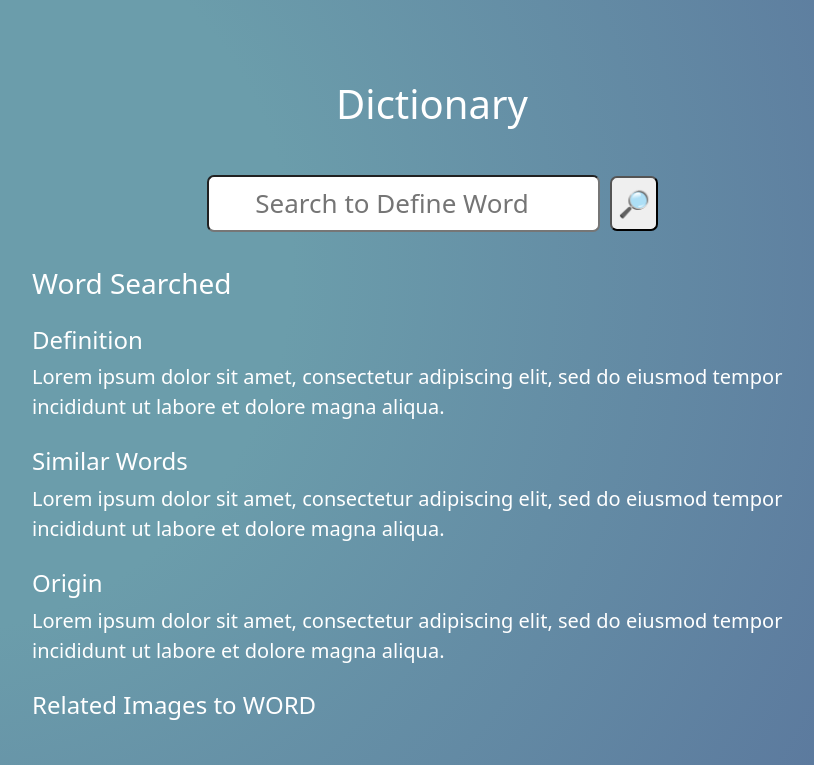
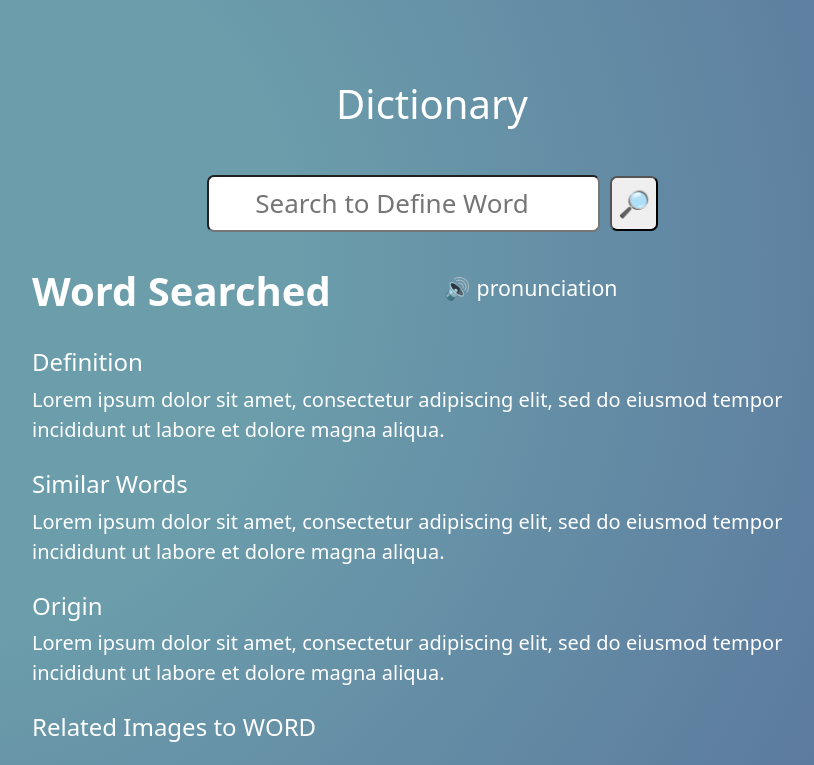
Before and after one commit to SueL28/react-basic-dictionary, a React (Create React App) app: page / in a window 1280 px wide. Shown: the top 765 px of the page, without its empty margins (208-1022 px from the left). Built offline with nearby package versions, Linux system fonts and the light colour scheme.

Commit message:
Added pronunciation beside word

```diff
--- a/src/SearchResponse.css
+++ b/src/SearchResponse.css
@@ -4,6 +4,15 @@
     text-align: left;
     max-width: 800px;
     margin-top: 35px;
+}
+
+.Search-Response .word{
+    font-size: 30pt;
+    font-weight: 700;
+}
+
+.Search-Response .pronunciation{
+    font-size: 16pt;
 }
 
 .Search-Response .search-headings{
--- a/src/SearchResponse.js
+++ b/src/SearchResponse.js
@@ -6,7 +6,18 @@ export default function SearchResponse(){
 
     return(
         <div className="Search-Response">
-            <h3 className="word">Word Searched </h3>
+            <div className="container">
+                <div className="row">
+                    <div className="col-sm-6 p-0">
+                        <h3 className="word">Word Searched</h3>
+                    </div>
+                    <div className="col-sm-6">
+                        <span className="pronunciation">🔊 pronunciation</span>
+                    </div>
+                </div>
+
+
+            </div>
 
             <div className="definition">
                 <h4 className="search-headings">Definition</h4>
```
